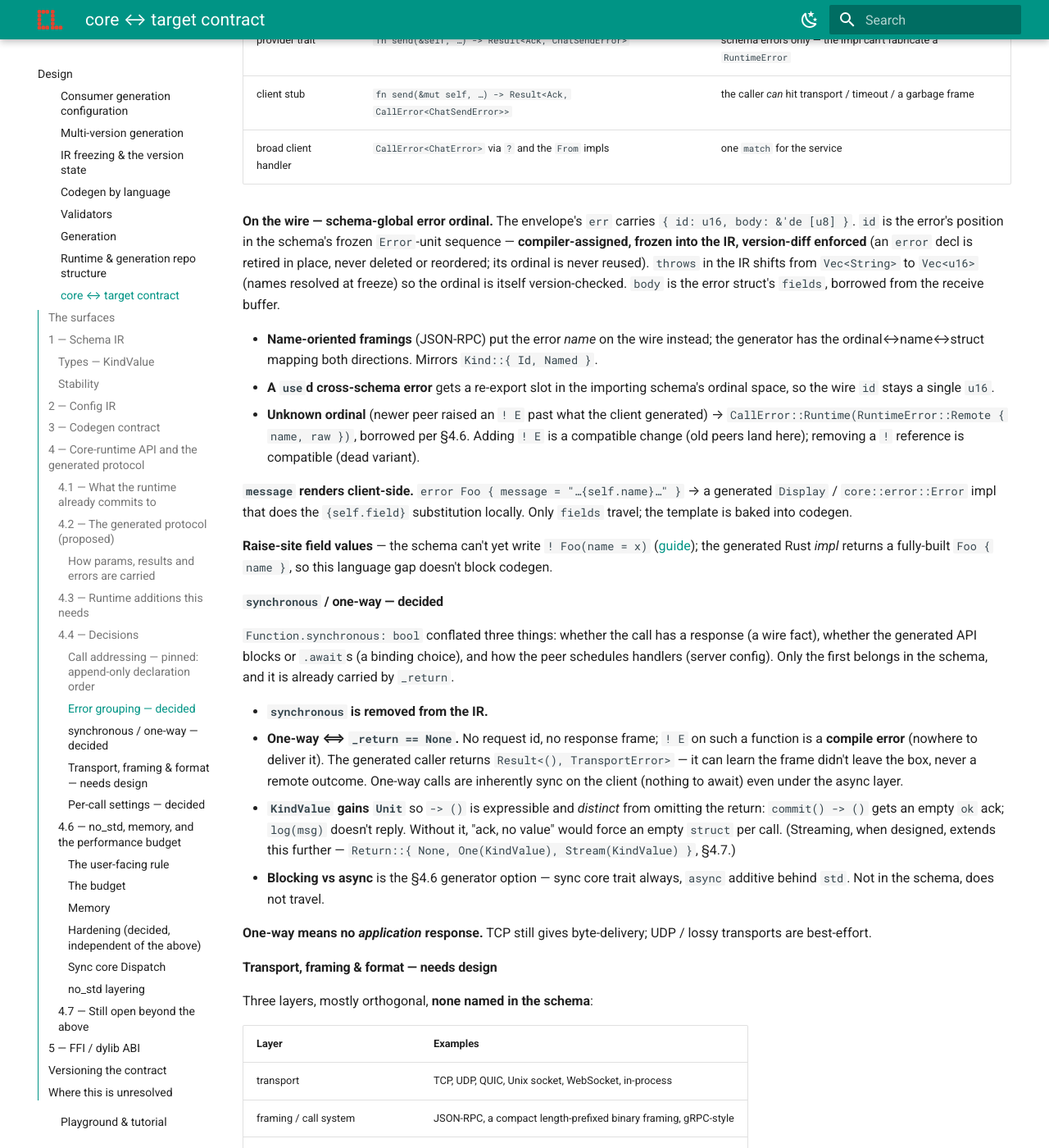
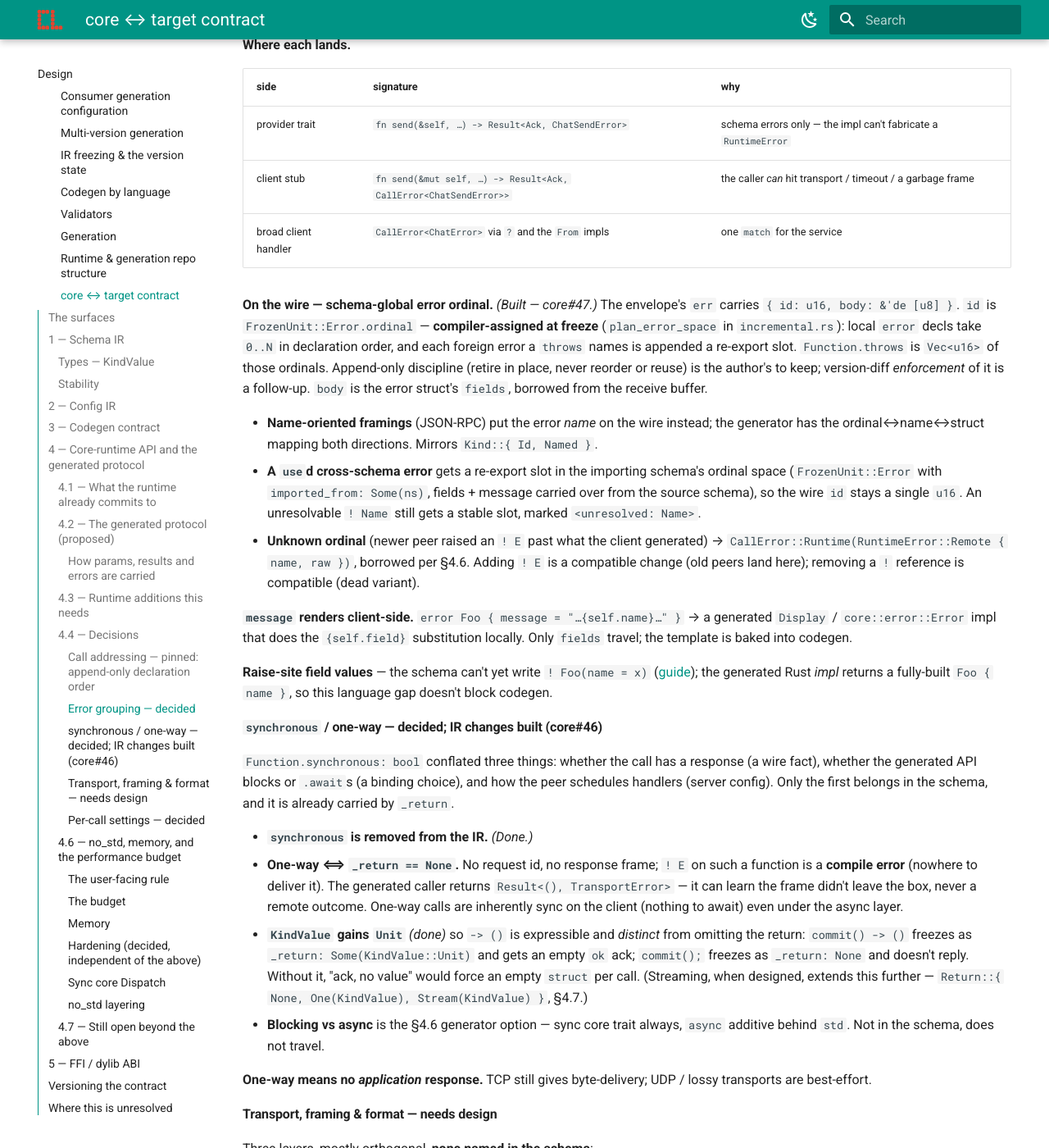
Before and after one commit to ComlineProject/docs, an MkDocs documentation site: the page built from docs/docs/design/core-target-contract.md, in a window 1280 px wide and 1400 px high, scrolled down 7953 px. Shown: the whole window at 82% size. Built offline with MkDocs 1.6.1 and Material for MkDocs 9.7.7, drawn with Linux system fonts in a browser that asks for light colours; the version menu is left out; some of the changed text lies outside the part shown.

Commit message:
docs(design): core IR batch landed — synchronous/params/Unit (#46), throws ordinals (#47)
core-target-contract.md: the FrozenUnit variant list (Function loses
synchronous, gains parameters; Error gains ordinal + imported_from), the
4.4 synchronous/one-way and error-grouping sections, the status line and
the unresolved list now reflect what shipped in comline-core PRs 46 and 47.

```diff
--- a/docs/docs/design/core-target-contract.md
+++ b/docs/docs/design/core-target-contract.md
@@ -11,8 +11,10 @@ settings) made. §4.3's trait-level types are built in `comline-runtime`'s
 `Dispatch` round-trip test proving the surface fits (7c). The stubbed `setup/`
 layer is replaced by real `wire` (framing) + `transport` (`Transport` trait,
 `InMemory` + `Tcp` impls) + `serve` (`Server<D, W>`) + `client` (`Client<T, W>`)
-modules (7d–7e), tested end to end over both transports. Open: the `Alloc` seam,
-a JSON-RPC framing option, the async layer (7f+) ·
+modules (7d–7e), tested end to end over both transports. The §4.4 IR changes are
+landed in `comline-core` (drop `synchronous`, `Function.parameters`,
+`KindValue::Unit` — core#46; `throws: Vec<u16>` + error ordinals — core#47).
+Open: the `Alloc` seam, a JSON-RPC framing option, the async layer (7f+) ·
 Affects
 `ComlineProject/core`, `ComlineProject/generation`, `ComlineProject/runtime`,
 `ComlineProject/comline-<lang>`, `ComlineProject/cli`
@@ -55,12 +57,18 @@ The variants a generator will actually match on:
 - `Field { docstring, parameters, optional, name, kind_value, span }`
 - `Enum { docstring, name, variants, span }` — `variants` are `EnumVariant(KindValue, span)`
 - `Protocol { docstring, parameters, name, functions, span }` — `functions` are `Function`
-- `Function { docstring, name, synchronous, arguments, _return, throws, span }`
+- `Function { docstring, parameters, name, arguments, _return, throws, span }`
   — `arguments` are `FrozenArgument { name, kind, span }`, `_return` is
-  `Option<KindValue>` (`None` ⟹ one-way, §4.4). Slated: drop `synchronous`;
-  `throws` becomes `Vec<u16>` (schema-global error ordinals) at freeze; add
-  `parameters: Vec<FrozenUnit>` for `@key=value` annotations (§4.4)
-- `Error { docstring, parameters, name, message, fields }`
+  `Option<KindValue>` (`None` ⟹ one-way, `Some(KindValue::Unit)` ⟹ empty ack,
+  §4.4); `throws` is `Vec<u16>` — schema-global error ordinals resolved at
+  freeze; `parameters` are `Property { name, expression }` from `@key=value`
+  function annotations. (`synchronous` dropped — core#46; `throws`/ordinals —
+  core#47.)
+- `Error { docstring, parameters, ordinal, imported_from, name, message, fields }`
+  — `ordinal` is this error's schema-global slot (the `u16` in the envelope's
+  `err` id); `imported_from` is `Some(ns)` when the unit is a re-export slot
+  for a `use`d foreign error a `throws` names (`<unresolved: Name>` if it
+  couldn't be located), `None` for a local `error`
 - `Constant { docstring, name, kind_value, span }`
 - `Validator`, `ValidatorRef`, `ExpressionBlock`, `Assert`, `Settings` — the
   [validators](validators.md) surface; a `code` generator can ignore all of
@@ -339,20 +347,24 @@ the wire for debuggability and for framings that are name-oriented (JSON-RPC);
 | client stub | `fn send(&mut self, …) -> Result<Ack, CallError<ChatSendError>>` | the caller *can* hit transport / timeout / a garbage frame |
 | broad client handler | `CallError<ChatError>` via `?` and the `From` impls | one `match` for the service |
 
-**On the wire — schema-global error ordinal.** The envelope's `err` carries
-`{ id: u16, body: &'de [u8] }`. `id` is the error's position in the schema's
-frozen `Error`-unit sequence — **compiler-assigned, frozen into the IR,
-version-diff enforced** (an `error` decl is retired in place, never deleted or
-reordered; its ordinal is never reused). `throws` in the IR shifts from
-`Vec<String>` to `Vec<u16>` (names resolved at freeze) so the ordinal is itself
-version-checked. `body` is the error struct's `fields`, borrowed from the
-receive buffer.
+**On the wire — schema-global error ordinal.** *(Built — core#47.)* The
+envelope's `err` carries `{ id: u16, body: &'de [u8] }`. `id` is
+`FrozenUnit::Error.ordinal` — **compiler-assigned at freeze** (`plan_error_space`
+in `incremental.rs`): local `error` decls take `0..N` in declaration order, and
+each foreign error a `throws` names is appended a re-export slot. `Function.throws`
+is `Vec<u16>` of those ordinals. Append-only discipline (retire in place, never
+reorder or reuse) is the author's to keep; version-diff *enforcement* of it is a
+follow-up. `body` is the error struct's `fields`, borrowed from the receive
+buffer.
 
 - **Name-oriented framings** (JSON-RPC) put the error *name* on the wire instead;
   the generator has the ordinal↔name↔struct mapping both directions. Mirrors
   `Kind::{ Id, Named }`.
 - **A `use`d cross-schema error** gets a re-export slot in the importing schema's
-  ordinal space, so the wire `id` stays a single `u16`.
+  ordinal space (`FrozenUnit::Error` with `imported_from: Some(ns)`, fields +
+  message carried over from the source schema), so the wire `id` stays a single
+  `u16`. An unresolvable `! Name` still gets a stable slot, marked
+  `<unresolved: Name>`.
 - **Unknown ordinal** (newer peer raised an `! E` past what the client
   generated) → `CallError::Runtime(RuntimeError::Remote { name, raw })`, borrowed
   per §4.6. Adding `! E` is a compatible change (old peers land here); removing a
@@ -366,24 +378,25 @@ substitution locally. Only `fields` travel; the template is baked into codegen.
 `! Foo(name = x)` ([guide](../guide/idl/error.md)); the generated Rust *impl*
 returns a fully-built `Foo { name }`, so this language gap doesn't block codegen.
 
-#### `synchronous` / one-way — **decided**
+#### `synchronous` / one-way — **decided; IR changes built (core#46)**
 
 `Function.synchronous: bool` conflated three things: whether the call has a
 response (a wire fact), whether the generated API blocks or `.await`s (a binding
 choice), and how the peer schedules handlers (server config). Only the first
 belongs in the schema, and it is already carried by `_return`.
 
-- **`synchronous` is removed from the IR.**
+- **`synchronous` is removed from the IR.** *(Done.)*
 - **One-way ⟺ `_return == None`.** No request id, no response frame; `! E` on
   such a function is a **compile error** (nowhere to deliver it). The generated
   caller returns `Result<(), TransportError>` — it can learn the frame didn't
   leave the box, never a remote outcome. One-way calls are inherently sync on
   the client (nothing to await) even under the async layer.
-- **`KindValue` gains `Unit`** so `-> ()` is expressible and *distinct* from
-  omitting the return: `commit() -> ()` gets an empty `ok` ack; `log(msg)`
-  doesn't reply. Without it, "ack, no value" would force an empty `struct` per
-  call. (Streaming, when designed, extends this further —
-  `Return::{ None, One(KindValue), Stream(KindValue) }`, §4.7.)
+- **`KindValue` gains `Unit`** *(done)* so `-> ()` is expressible and *distinct*
+  from omitting the return: `commit() -> ()` freezes as
+  `_return: Some(KindValue::Unit)` and gets an empty `ok` ack; `commit();`
+  freezes as `_return: None` and doesn't reply. Without it, "ack, no value"
+  would force an empty `struct` per call. (Streaming, when designed, extends this
+  further — `Return::{ None, One(KindValue), Stream(KindValue) }`, §4.7.)
 - **Blocking vs async** is the §4.6 generator option — sync core trait always,
   `async` additive behind `std`. Not in the schema, does not travel.
 
@@ -673,11 +686,13 @@ Surfaces 1–3 are ready to build a `code` generator on now (`comline-typescript
 rollout step 4). Surface 4's design decisions are **all made** (§4.4 + §4.6);
 what remains is below the decision line:
 
-- **§4.4** — the design is settled, and the `WireFormat` / `Transport` / framing
-  trait signatures are now built (7b–7e). Still open at the wire level: the
-  handshake frame layout, JSON-RPC as a name-oriented framing, and the IR
-  changes the decisions imply (`Function.parameters`, `throws: Vec<u16>`,
-  `KindValue::Unit`, drop `synchronous`, the transport-requirements config unit).
+- **§4.4** — the design is settled, the `WireFormat` / `Transport` / framing
+  trait signatures are built (7b–7e), and the IR changes the decisions imply are
+  landed (`Function.parameters`, `KindValue::Unit`, drop `synchronous` — core#46;
+  `throws: Vec<u16>` + error ordinals — core#47). Still open at the wire level:
+  the handshake frame layout, JSON-RPC as a name-oriented framing, multi-`throws`
+  (`! A, B`) grammar, version-diff enforcement of the ordinal append-only rule,
+  and the transport-requirements config unit.
 - **§4.6** — decided; the buffer-reuse budget is met by 7d–7e (`Client` /
   `Server`), the dispatcher's reply-body scratch and the arena `Alloc` mode are
   the follow-ons.
```
